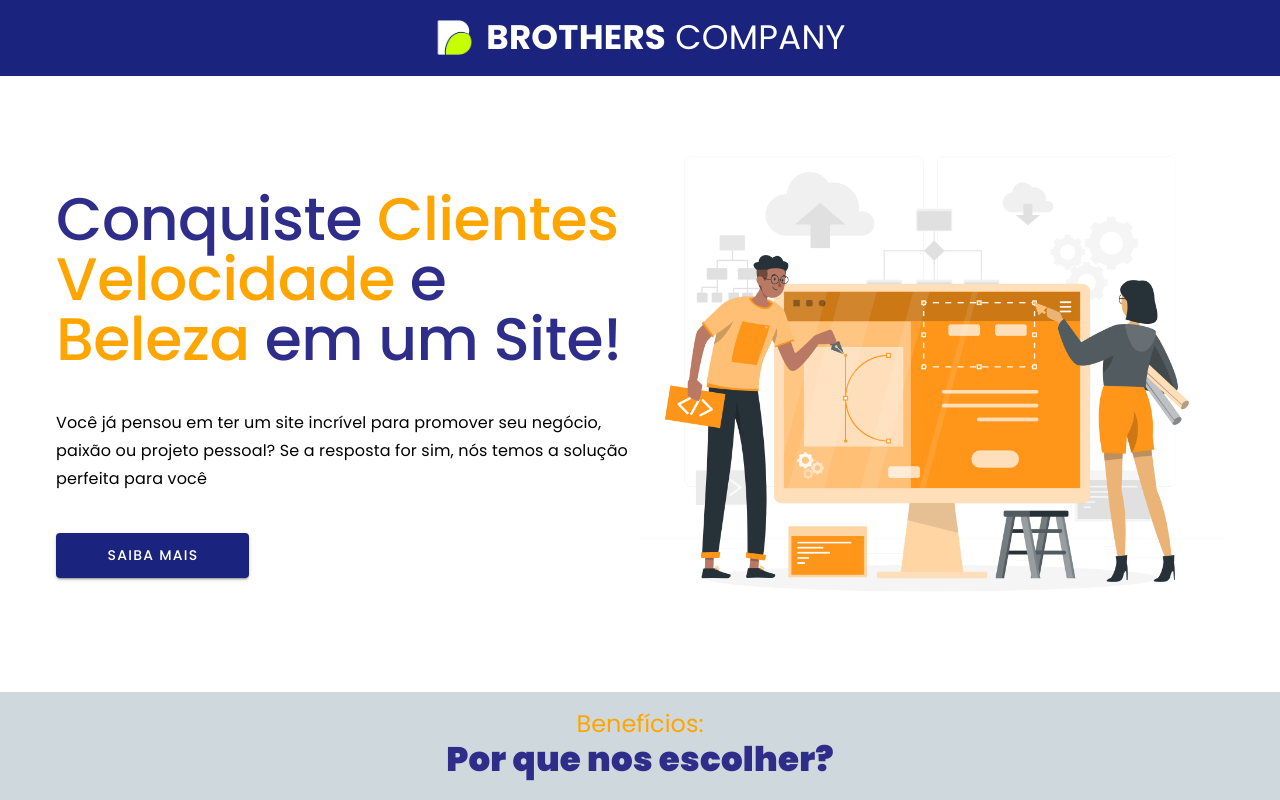
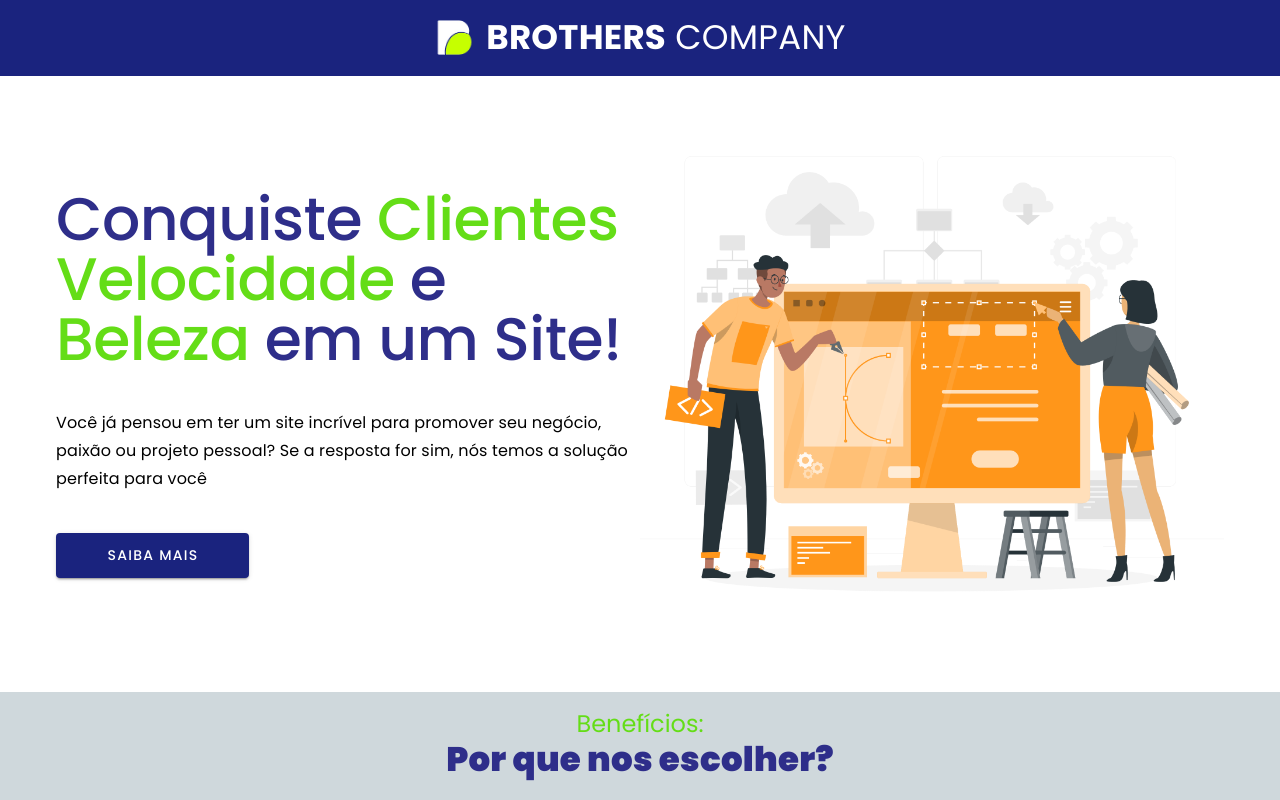
Before and after one commit to danielRaoli/UbCompany, a Vue app: page / in a window 1280 px wide. Shown: the top 800 px of the page. Built offline with nearby package versions, Linux system fonts and the light colour scheme.

Commit message:
change primary collor

```diff
--- a/src/plugins/vuetify.ts
+++ b/src/plugins/vuetify.ts
@@ -5,31 +5,24 @@
  */
 
 // Styles
-import "@mdi/font/css/materialdesignicons.css";
-import "vuetify/styles";
+import '@mdi/font/css/materialdesignicons.css'
+import 'vuetify/styles'
 
 // Composables
-import { createVuetify } from "vuetify";
+import { createVuetify } from 'vuetify'
 
 // https://vuetifyjs.com/en/introduction/why-vuetify/#feature-guides
 export default createVuetify({
   theme: {
-    defaultTheme: "themedefault",
+    defaultTheme: 'themedefault',
     themes: {
       themedefault: {
         dark: false,
         colors: {
-          primary: "#FFA500",
-          secondary: "#2E2E8A",
-        },
-      },
+          primary: '#64DD17',
+          secondary: '#2E2E8A'
+        }
+      }
     },
-  },
-  defaults: {
-    global: {
-      font: {
-        family: "Poppins, sans-serif", // Define a fonte Poppins como padrão
-      },
-    },
-  },
-});
+  }
+})
```
